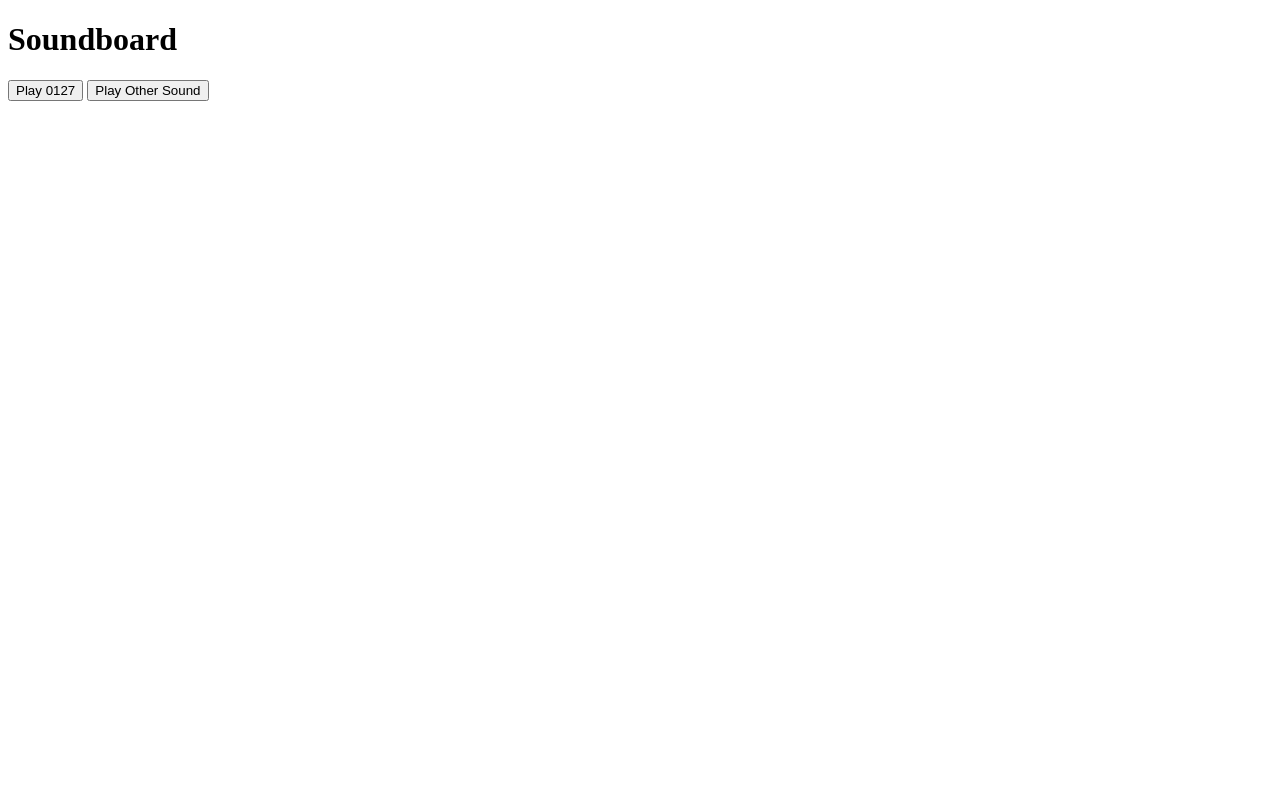
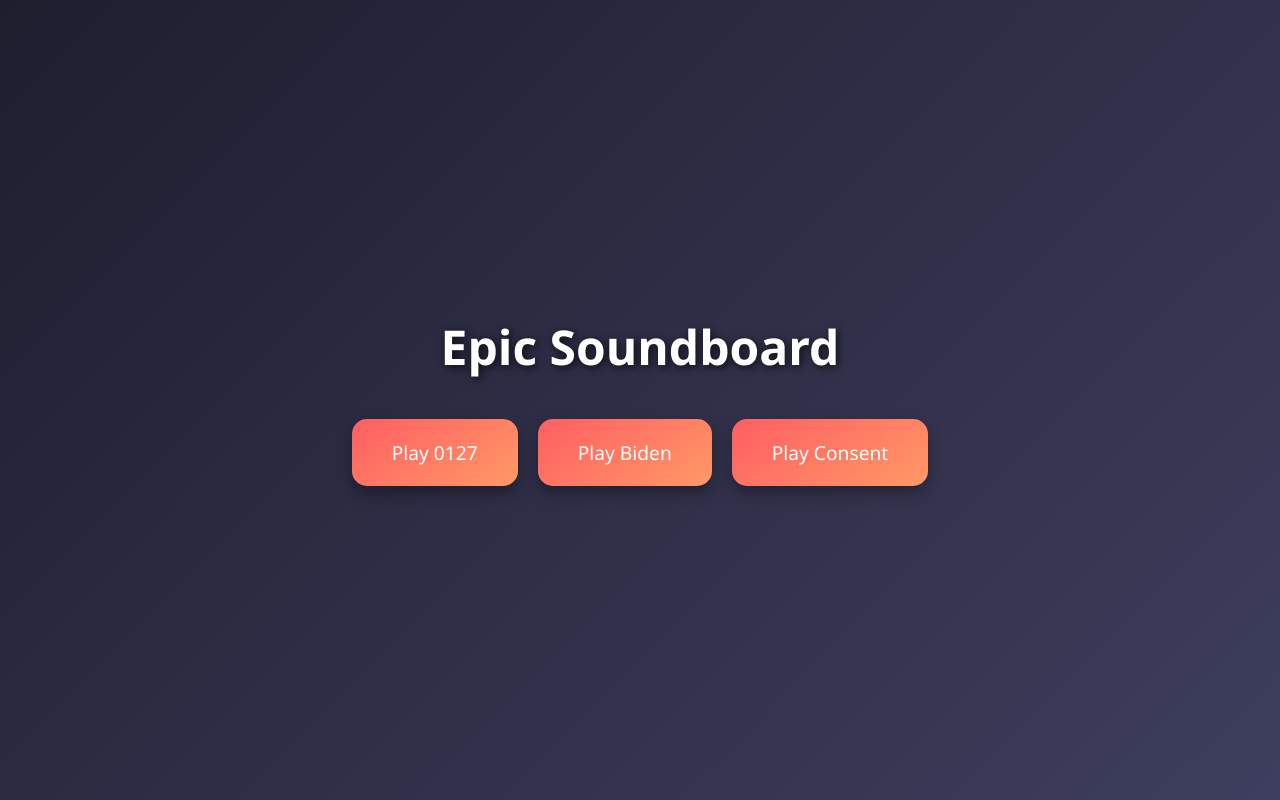
Before and after one commit to springzman/Soundboard, a plain HTML site: page index.html in a window 1280 px wide. Drawn offline with Linux system fonts and the light colour scheme.

Commit message:
Update title and improve soundboard layout

```diff
--- a/index.html
+++ b/index.html
@@ -2,22 +2,79 @@
 <html lang="en">
 <head>
   <meta charset="UTF-8">
-  <title>My instants ip banned me :(</title>
+  <title>Epic Soundboard</title>
+  <style>
+    /* Basic reset */
+    * {
+      margin: 0;
+      padding: 0;
+      box-sizing: border-box;
+      font-family: 'Segoe UI', Tahoma, Geneva, Verdana, sans-serif;
+    }
+
+    body {
+      height: 100vh;
+      display: flex;
+      justify-content: center;
+      align-items: center;
+      background: linear-gradient(135deg, #1e1e2f, #3e3e5e);
+      color: #fff;
+      flex-direction: column;
+    }
+
+    h1 {
+      margin-bottom: 40px;
+      font-size: 3em;
+      text-shadow: 2px 2px 8px rgba(0,0,0,0.7);
+    }
+
+    .buttons {
+      display: flex;
+      gap: 20px;
+      flex-wrap: wrap;
+      justify-content: center;
+    }
+
+    button {
+      background: linear-gradient(145deg, #ff5e62, #ff9966);
+      border: none;
+      padding: 20px 40px;
+      border-radius: 15px;
+      font-size: 1.2em;
+      color: white;
+      cursor: pointer;
+      box-shadow: 0 8px 15px rgba(0,0,0,0.3);
+      transition: all 0.3s ease;
+    }
+
+    button:hover {
+      transform: translateY(-5px) scale(1.05);
+      box-shadow: 0 12px 20px rgba(0,0,0,0.5);
+    }
+
+    button:active {
+      transform: translateY(0) scale(0.98);
+      box-shadow: 0 6px 10px rgba(0,0,0,0.3);
+    }
+  </style>
 </head>
 <body>
-  <h1>Soundboard</h1>
+  <h1>Epic Soundboard</h1>
+  <div class="buttons">
+    <button onclick="playSound('sound1')">Play 0127</button>
+    <button onclick="playSound('sound2')">Play Biden</button>
+    <button onclick="playSound('sound3')">Play Consent</button>
+  </div>
 
-  <button onclick="playSound('mySound')">Play 0127</button>
-  <button onclick="playSound('otherSound')">Play Other Sound</button>
-
-  <!-- Audio elements -->
-  <audio id="mySound" src="https://raw.githubusercontent.com/springzman/Soundboard/main/0127.MP3"></audio>
-  <audio id="otherSound" src="https://raw.githubusercontent.com/springzman/Soundboard/main/consent.mp3"></audio>
+  <!-- Audio Elements -->
+  <audio id="sound1" src="https://raw.githubusercontent.com/springzman/Soundboard/main/0127.MP3"></audio>
+  <audio id="sound2" src="https://raw.githubusercontent.com/springzman/Soundboard/main/biden.MP3"></audio>
+  <audio id="sound3" src="https://raw.githubusercontent.com/springzman/Soundboard/main/consent.mp3"></audio>
 
   <script>
     function playSound(id) {
       const audio = document.getElementById(id);
-      audio.currentTime = 0; // restart if already playing
+      audio.currentTime = 0;
       audio.play();
     }
   </script>
```
